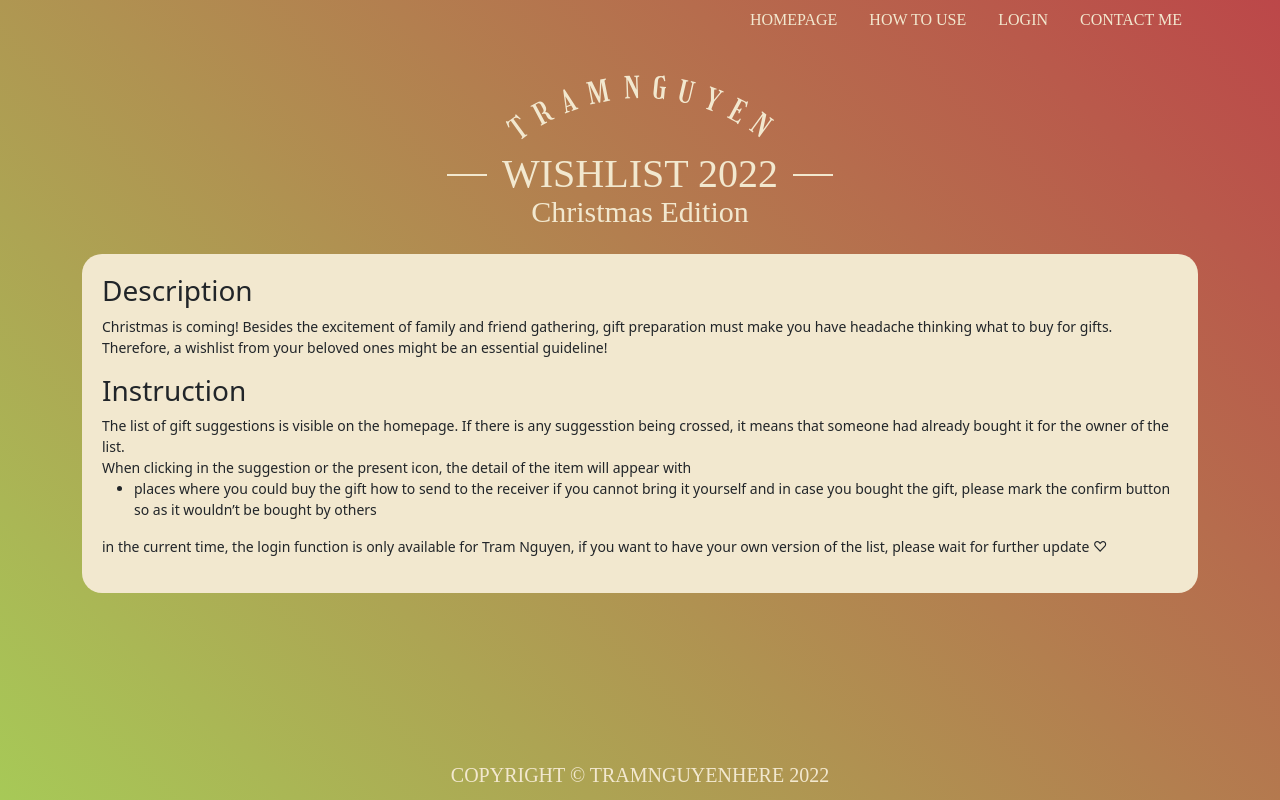
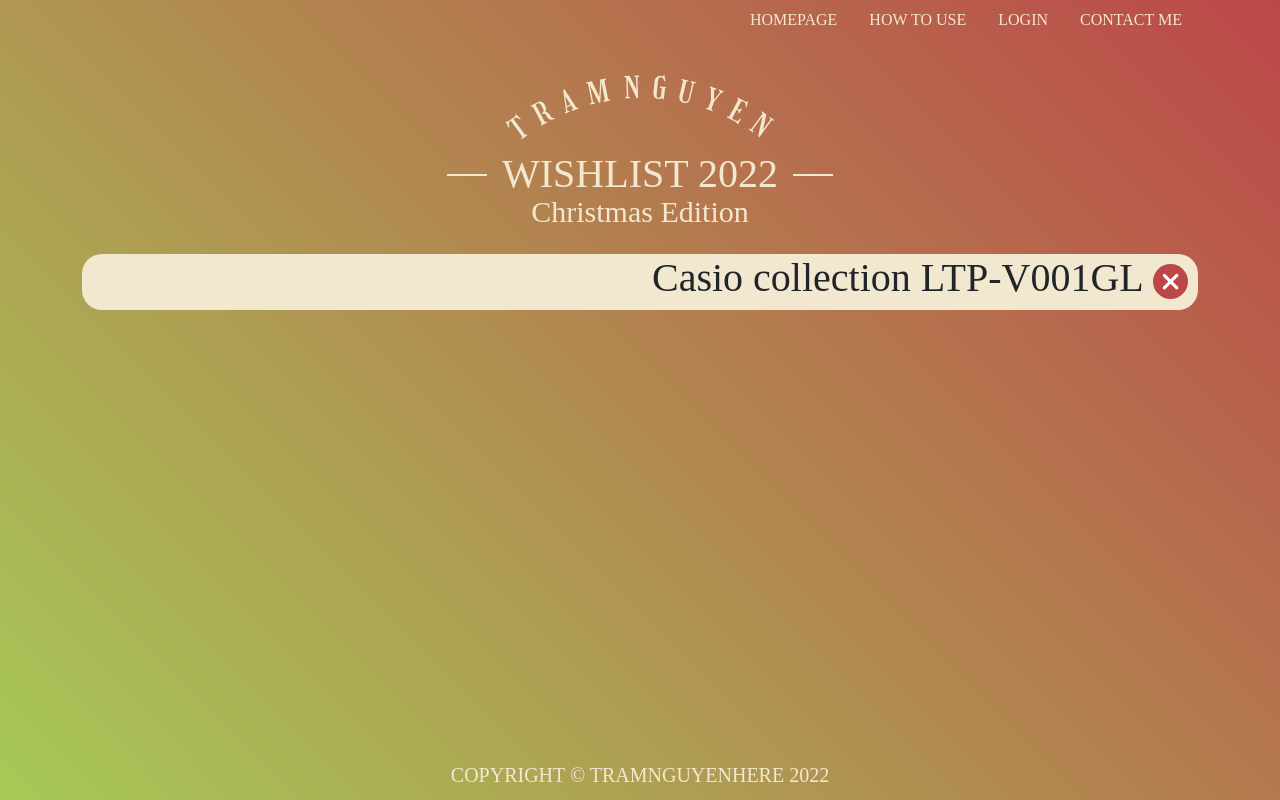
Before and after one commit to tramnguyenhere/wishlist-app, a React (Create React App) app in the folder client/: page / in a window 1280 px wide. Built offline with nearby package versions, Linux system fonts and the light colour scheme; a web font is replaced by a local one.

Commit message:
Working on item detail card

```diff
--- a/client/src/App.jsx
+++ b/client/src/App.jsx
@@ -2,10 +2,11 @@
 
 import { Container, Row } from 'react-bootstrap';
 import Footer from './components/Footer/Footer';
+import ItemDetails from './components/ItemDetails/ItemDetails';
 
 import NavigationBar from './components/NavigationBar/NavigationBar';
 import Title from './components/Title/Title';
-import Guideline from './pages/Guideline/Guideline';
+// import Guideline from './pages/Guideline/Guideline';
 // import Login from './pages/Login/Login';
 // import Home from './pages/Home/Home';
 // import UserHome from './pages/UserHome/UserHome';
@@ -20,7 +21,8 @@
       {/* <Home /> */}
       {/* <UserHome /> */}
       {/* <Login /> */}
-      <Guideline />
+      {/* <Guideline /> */}
+      <ItemDetails />
       <Footer />
     </Container>
   );
--- a/client/src/assets/styles/index.scss
+++ b/client/src/assets/styles/index.scss
@@ -19,4 +19,5 @@
 max-width: 800px;
 border-radius: 20px;
 margin-top: 30px;
+position: relative;
 }
--- a/client/src/components/Button/Btn.jsx
+++ b/client/src/components/Button/Btn.jsx
@@ -5,11 +5,9 @@
 
 const Btn = ({ name, className, type, onClick }) => {
   return (
-    <div>
-      <Button className={`btn ${className}`} type={type} onClick={onClick}>
-        {name}
-      </Button>
-    </div>
+    <Button className={`btn ${className}`} type={type} onClick={onClick}>
+      {name}
+    </Button>
   );
 };
 
--- a/client/src/components/Button/btn.scss
+++ b/client/src/components/Button/btn.scss
@@ -4,3 +4,26 @@
     box-sizing: border-box;
     width: fit-content;
 }
+
+.btn--exit {
+    background-color: $--theme-color-watermelon_red;
+    border: none;
+    width: 35px;
+    height: 35px;
+    border-radius: 50%;
+
+    position: absolute;
+    right: 10px;
+    top: 10px;
+
+    display: flex;
+    padding: 0;
+    display: flex;
+    justify-content: center;
+    align-items: center;
+
+    i {
+        font-size: 25px;
+    }
+
+}
--- /dev/null
+++ b/client/src/components/ItemDetails/ItemDetails.jsx
@@ -0,0 +1,24 @@
+import React from 'react';
+
+import './itemdetail.scss';
+import { Container, Row, Col } from 'react-bootstrap';
+
+import Btn from '../Button/Btn';
+
+const ItemDetails = () => {
+  return (
+    <Container className='card__wrapper item-card__wrapper'>
+      <Btn className='btn--exit' name={<i class='fa-solid fa-xmark'></i>} />
+      <Row>
+        <Col>
+          <span className='item-photo__frame'></span>
+        </Col>
+        <Col>
+          <h1>Casio collection LTP-V001GL</h1>
+        </Col>
+      </Row>
+    </Container>
+  );
+};
+
+export default ItemDetails;
--- /dev/null
+++ b/client/src/components/ItemDetails/itemdetail.scss
@@ -0,0 +1,16 @@
+@import '../../assets/styles/global.scss';
+
+
+.item-card__wrapper {
+    font-family: $--theme-font;
+
+    .item-photo__frame {
+    width: 320px;
+    height: 320px;
+    background-color: #fff;
+    }
+
+    h1 {
+        font-size: 40px;
+    }
+}
--- a/client/src/pages/Guideline/Guideline.jsx
+++ b/client/src/pages/Guideline/Guideline.jsx
@@ -2,10 +2,12 @@
 
 import './guideline.scss';
 import { Container } from 'react-bootstrap';
+import Btn from '../../components/Button/Btn';
 
 const Guideline = () => {
   return (
     <Container className='card__wrapper guideline'>
+      <Btn className='btn--exit' name={<i class='fa-solid fa-xmark'></i>} />
       <h3>Description</h3>
       <p>
         Christmas is coming! Besides the excitement of family and friend
@@ -17,20 +19,23 @@
       <p>
         The list of gift suggestions is visible on the homepage. If there is any
         suggesstion being crossed, it means that someone had already bought it
-        for the owner of the list. <br />
-        When clicking in the suggestion or the present icon, the detail of the
-        item will appear with
+        for the owner of the list.
+        <p>
+          When clicking in the suggestion or the present icon, the detail of the
+          item will appear with
+        </p>
         <ul>
+          <li>places where you could buy the gift</li>
+          <li>how to send to the receiver if you cannot bring it yourself </li>
           <li>
-            places where you could buy the gift how to send to the receiver if
-            you cannot bring it yourself and in case you bought the gift, please
-            mark the confirm button so as it wouldn’t be bought by others
+            and in case you bought the gift, there is option to signal so as it
+            wouldn’t be bought by others
           </li>
         </ul>
-        <p>
-          in the current time, the login function is only available for Tram
-          Nguyen, if you want to have your own version of the list, please wait
-          for further update ♡
+        <p className='guideline--warning'>
+          In the current time, the login function is only available for Tram
+          Nguyen, if you want to have your own version of the list, please
+          contact her ♡
         </p>
       </p>
     </Container>
--- a/client/src/pages/Guideline/guideline.scss
+++ b/client/src/pages/Guideline/guideline.scss
@@ -2,5 +2,27 @@
 
 .guideline {
     font-size: 14px;
-    padding: 20px;
+    padding: 30px 30px 20px 30px;
+    font-family: $--theme-font;
+    position: relative;
+
+
+    h3 {
+        font-size: 20px;
+        color: $--theme-color-watermelon_red;
+    }
+
+    p {
+        font-size: 20px;
+        line-height: 25px;
+        margin-top: 10px;
+        text-align: justify;
+
+    }
+
+    .guideline--warning {
+        color: $--theme-color-deep_mose_green;
+    }
+
+
 }
```
